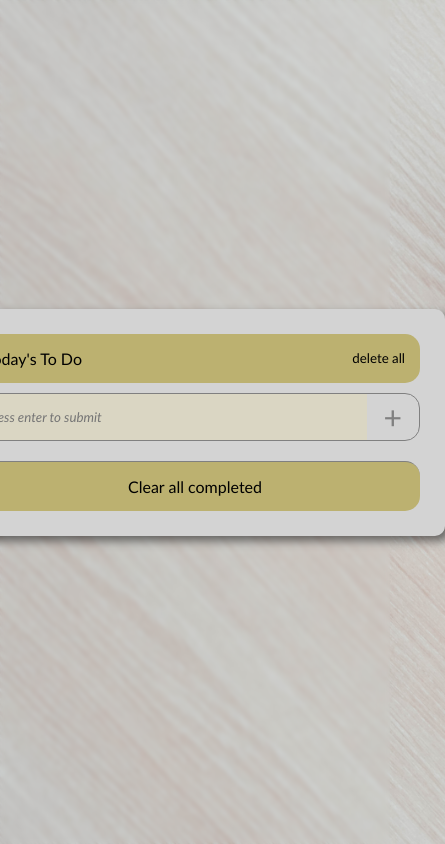
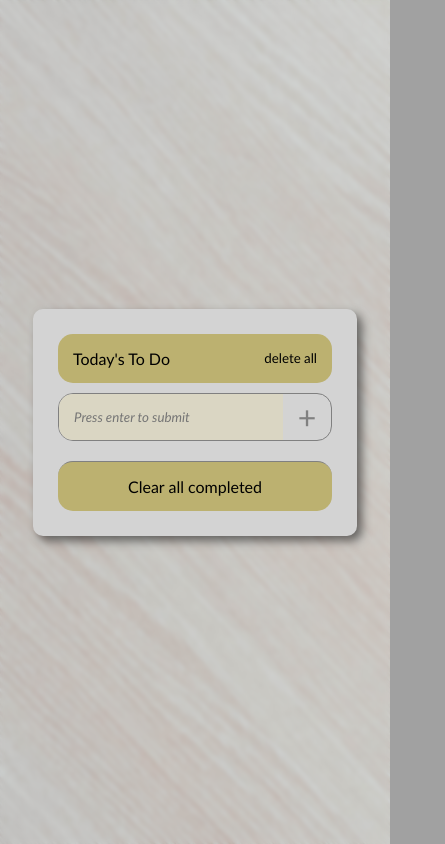
Before and after one commit to VitorGuedesMadeira/To-do-List, a website built with webpack: page dist/index.html in a window 390 px wide. Shown: the whole page, 445 px wide, since content can reach past the window. Built offline with nearby package versions, Linux system fonts and the light colour scheme.

Commit message:
add media query

```diff
--- a/src/style.css
+++ b/src/style.css
@@ -145,3 +145,10 @@
 .image-plus:hover {
   filter: invert(100);
 }
+
+@media all and (max-width: 768px) {
+  .todo {
+    min-width: 324px;
+    width: 324px;
+  }
+}
```
